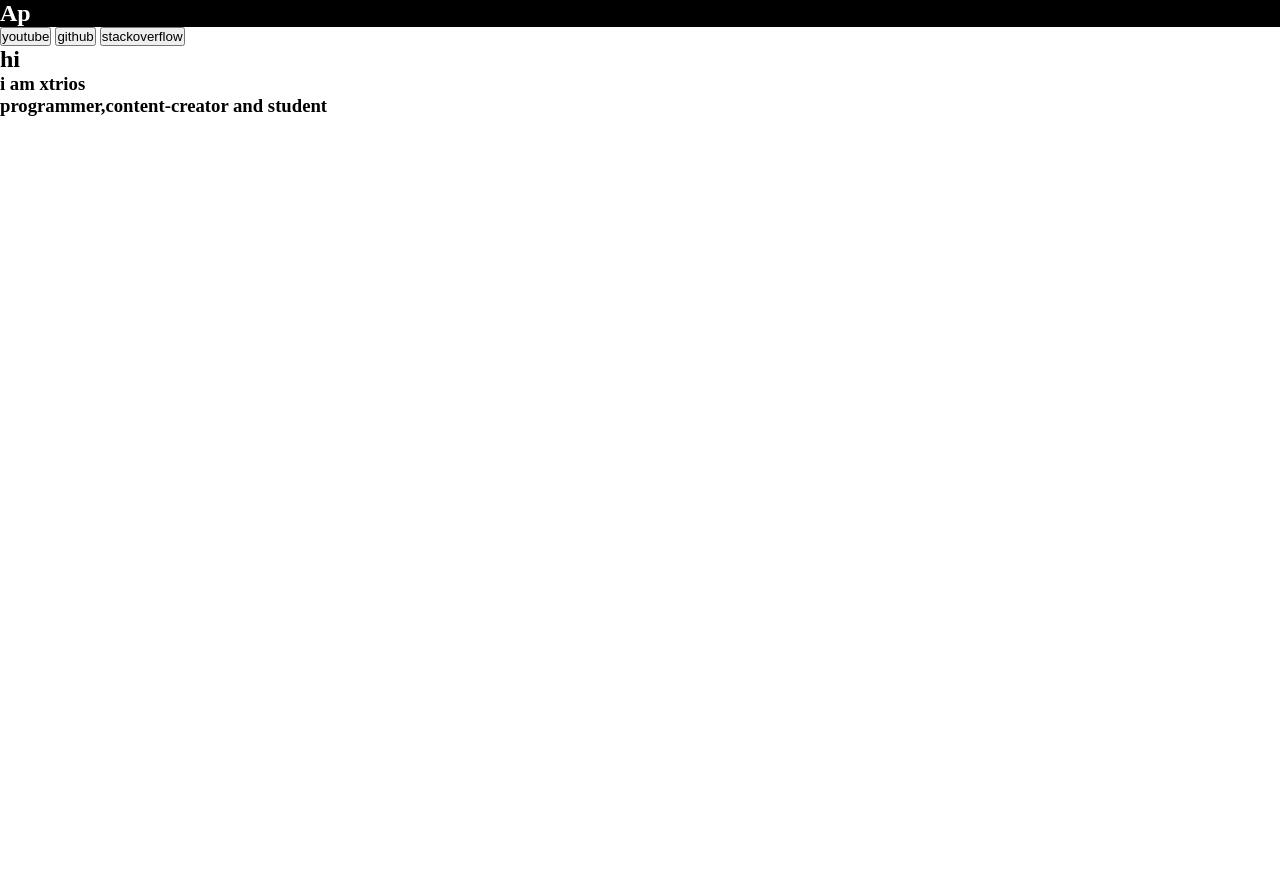
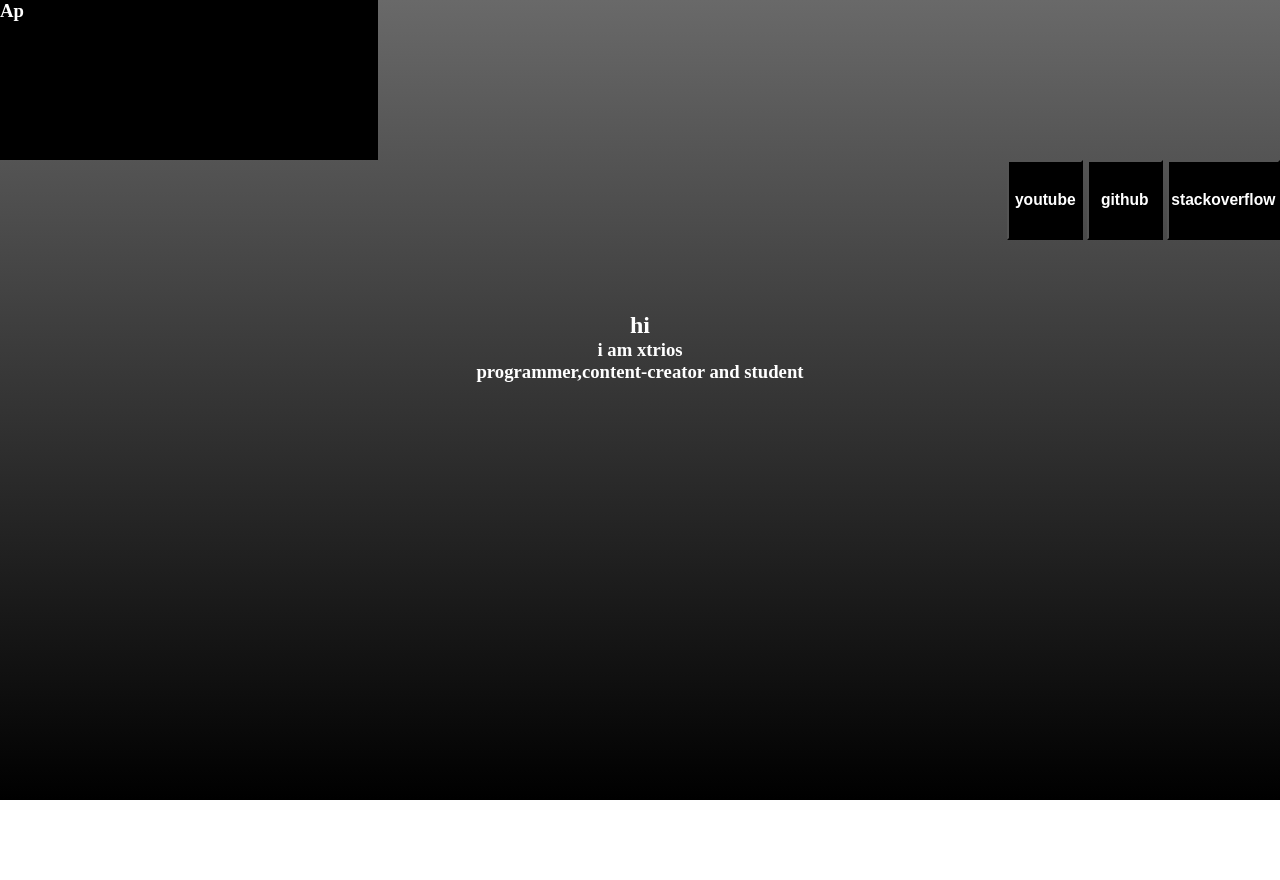
Before and after one commit to Abhijeet-prabhakar/webdevelopmenttutorial.github.io, a plain HTML site: page index.html in a window 1280 px wide. Before the commit the page ends 800 px from the top, so only its background shows below. Drawn offline with Linux system fonts and the light colour scheme.

Commit message:
youtubewebdevlopment tutorial
source code for that video-series

```diff
--- a/css/style.css
+++ b/css/style.css
@@ -2,4 +2,36 @@
 .logo{
 	background-color: #000000;
 	color: #FFFFFF;
+	width: 100mm;
+	height: 20vh;
 }
+.buttonsection{
+	text-align: right;
+}
+.youtube{
+	height: 10vh;
+	width: 20mm;
+	background-color:  #000000;
+	color: #FFFFFF;
+}
+.github{
+	height: 10vh;
+	width: 20mm;
+	background-color:  #000000;
+	color: #FFFFFF;
+}
+.stackoverflow{
+	height: 10vh;
+	width: 30mm;
+	background-color:  #000000;
+	color: #FFFFFF;
+}
+.middlesection{
+	height: 80vh;
+	text-align: center;
+	color: #FFFFFF;
+}
+.problem{
+    background-image: linear-gradient(#696969,#000000);
+    height: 100vh;
+}
--- a/index.html
+++ b/index.html
@@ -7,18 +7,29 @@
 <body>
 <header>
 	<section class="navsection">
+		<nav class="problem">
 		<div class="logo">
 			<h1>Ap</h1>
 		</div>
-		<nav class="buttons">
-			<a href="#" target="_blank"><button>youtube</button></a>
-			<a href="#" target="_blank"><button>github</button></a>
-			<a href="#" target="_blank"><button>stackoverflow</button></a>
-		</nav>
-		<nav class="middlesection">
+			<div class="buttonsection">
+
+			<a href="#" target="_blank"><button class="youtube"><h1>youtube</h1></button></a>
+
+			<a href="#" target="_blank"><button class="github"><h1>github</h1></button></a>
+
+			<a href="#" target="_blank"><button class="stackoverflow"><h1>stackoverflow</h1></button></a>
+
+		</div>
+		<div class="middlesection">
+        <br>
+        <br>
+        <br>
+        <br>
 			<h2>hi</h2>
 			<h1>i am xtrios</h1>
 			<h3>programmer,content-creator and student</h3>
+
+		</div>
 		</nav>
 	</section>
 </header>
```
Also changed, not shown: 1 other file.
